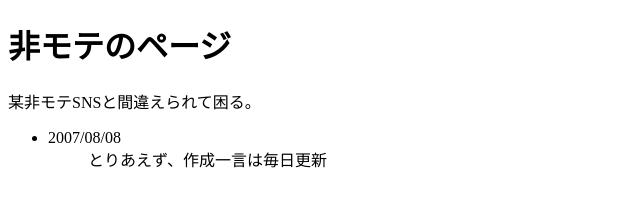
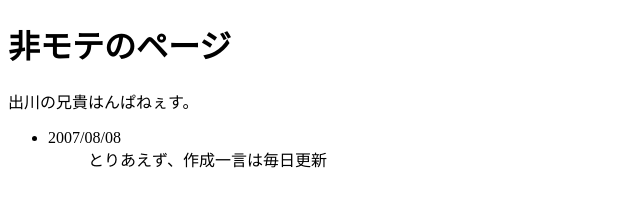
Before and after one commit to cocoiti/himote.jp, a plain HTML site: page htdocs/index2.html in a window 1280 px wide. Shown: the whole page, without its empty margins (0-640 px from the left). Drawn offline with Linux system fonts and the light colour scheme.

Commit message:
add comment

```diff
--- a/htdocs/index2.html
+++ b/htdocs/index2.html
@@ -17,7 +17,8 @@
     </div>
     <div id="contetns">
         <h1>非モテのページ</h1>
-        某非モテSNSと間違えられて困る。
+        出川の兄貴はんぱねぇす。
+        <!-- 某非モテSNSと間違えられて困る。-->
         <!-- エイプリルフールで、告白したらうけるかなとおもったら、真顔で断られた。 -->
         <!--
 	<a href="http://fixdap.com/p/cocoiti/">手加減をしらない人たち</a>
```
